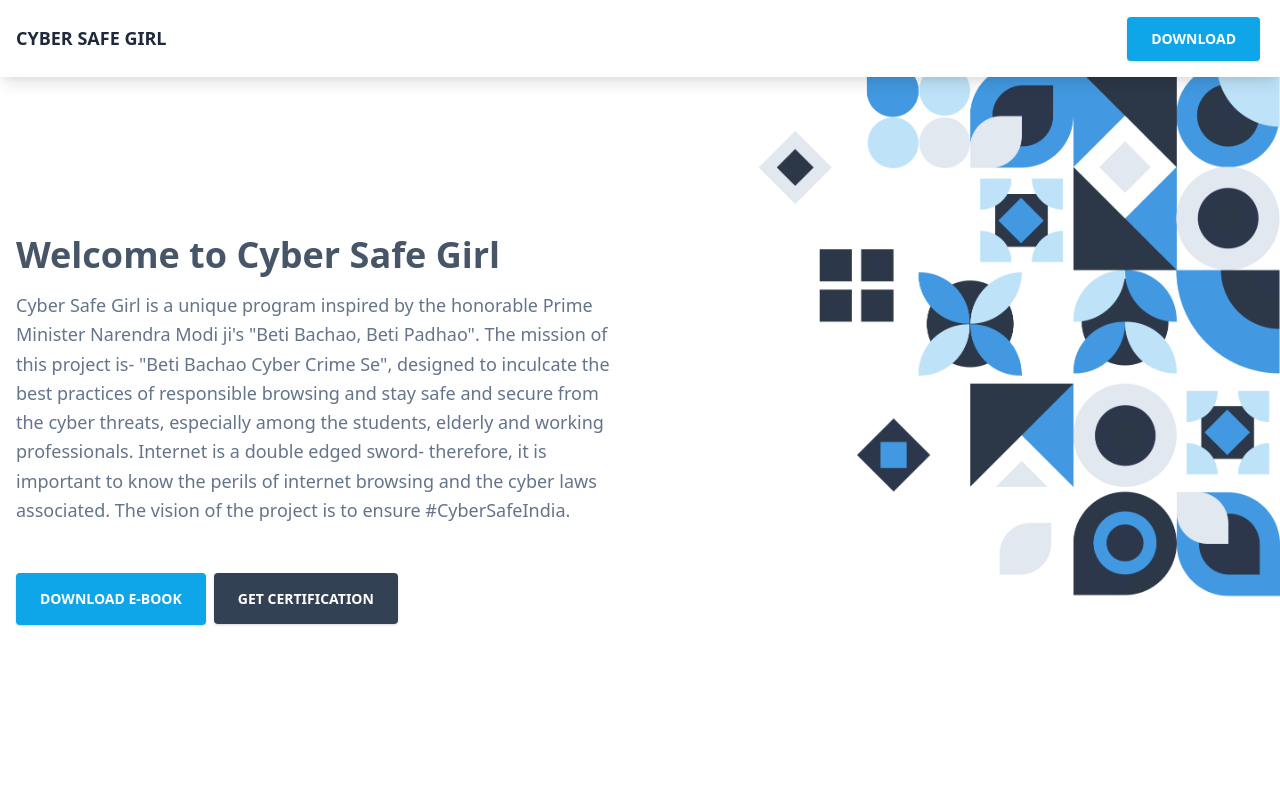
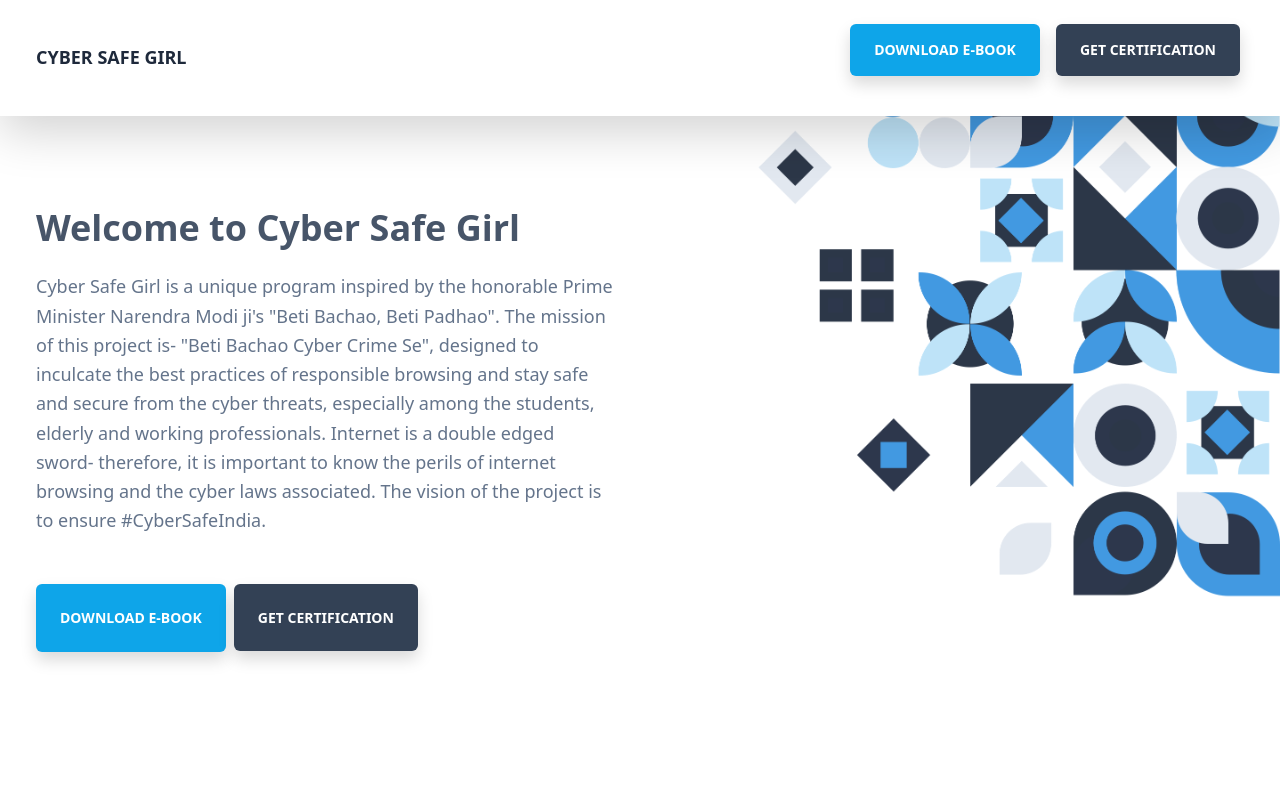
Before and after one commit to Shreyashs98/csg, a React (Create React App) app: page / in a window 1280 px wide. Shown: the top 800 px of the page. Built offline with nearby package versions, Linux system fonts and the light colour scheme.

Commit message:
Navbar Changes

```diff
--- a/package.json
+++ b/package.json
@@ -7,8 +7,10 @@
     "@testing-library/jest-dom": "^5.17.0",
     "@testing-library/react": "^13.4.0",
     "@testing-library/user-event": "^13.5.0",
+    "bootstrap": "^5.3.3",
     "chart.js": "^4.4.3",
     "react": "^18.3.1",
+    "react-bootstrap": "^2.10.4",
     "react-dom": "^18.3.1",
     "react-router-dom": "^6.24.0",
     "react-scripts": "5.0.1",
--- /dev/null
+++ b/src/components/Dropdowns/EbookLang.js
@@ -0,0 +1,22 @@
+import Dropdown from 'react-bootstrap/Dropdown';
+import 'bootstrap/dist/css/bootstrap.min.css';
+
+function BasicExample() {
+  return (
+    <Dropdown>
+      <Dropdown.Toggle className="bg-lightBlue-500 text-white active:bg-lightBlue-600 text-sm font-bold uppercase px-6 py-3 rounded shadow hover:shadow-lg outline-none focus:outline-none lg:mr-1 lg:mb-0 ml-3 mb-3 ease-linear transition-all duration-150"
+ variant="success" id="dropdown-basic">
+        Download E-Book
+      </Dropdown.Toggle>
+
+      <Dropdown.Menu>
+        <Dropdown.Item href="#/action-1">English</Dropdown.Item>
+        <Dropdown.Item href="#/action-2">Marathi</Dropdown.Item>
+        <Dropdown.Item href="#/action-3">Gujarathi</Dropdown.Item>
+        <Dropdown.Item href="#/action-4">Arabic</Dropdown.Item>
+      </Dropdown.Menu>
+    </Dropdown>
+  );
+}
+
+export default BasicExample;
--- /dev/null
+++ b/src/components/Modal/EbookLang.js
@@ -0,0 +1,42 @@
+import { useState } from 'react';
+import Button from 'react-bootstrap/Button';
+import Modal from 'react-bootstrap/Modal';
+
+function Example() {
+  const [show, setShow] = useState(false);
+
+  const handleClose = () => setShow(false);
+  const handleShow = () => setShow(true);
+
+  return (
+    <>
+      <button className="bg-lightBlue-500 text-white active:bg-lightBlue-500 text-sm font-bold uppercase px-6 py-3 rounded shadow hover:shadow-lg outline-none focus:outline-none lg:mr-1 lg:mb-0 ml-3 mb-3 ease-linear transition-all duration-150"
+ onClick={handleShow}>
+        Download E-Book
+      </button>
+
+      <Modal show={show} onHide={handleClose}>
+        <Modal.Header closeButton>
+          <Modal.Title>Download E-Book</Modal.Title>
+        </Modal.Header>
+        <Modal.Body>Choose your preferred language</Modal.Body>
+        <Modal.Footer className='d-flex justify-content-center'>
+          <Button style={{backgroundColor:'#334155'}} href='https://drive.google.com/file/d/1n1wobZm-Pb1cVp2Qs5LV_mA8mJ1dYjBy/view'>
+            English
+          </Button>
+          <Button style={{backgroundColor:'#e2e8f0', color:'#334155'}} href='https://drive.google.com/file/d/17adklhlaJHZvLiDsPg3jvCr5KwrLh7I1/view'>
+            Kannada
+          </Button>
+          <Button style={{backgroundColor:'#334155'}} href='https://drive.google.com/file/d/10JXV24w2D5WgL9D8h4cCk9RfjpPXnAA1/view'>
+            Gujarathi
+          </Button>
+          <Button style={{backgroundColor:'#e2e8f0', color:'#334155'}} href='https://drive.google.com/file/d/1XQEoHLiHKyMTnJxaGwkmXJLVDsr7m-hd/view'>
+            Arabic
+          </Button>
+        </Modal.Footer>
+      </Modal>
+    </>
+  );
+}
+
+export default Example;
--- a/src/components/Navbars/IndexNavbar.js
+++ b/src/components/Navbars/IndexNavbar.js
@@ -1,6 +1,8 @@
 /* eslint-disable */
 import React from "react";
 import { Link } from "react-router-dom";
+import BasicExample from "../Dropdowns/EbookLang";
+import Example from "../Modal/EbookLang";
 // import IndexDropdown from "../Dropdowns/IndexDropdown.js";
 
 export default function Navbar(props) {
@@ -10,12 +12,12 @@
       <nav className="top-0 fixed z-50 w-full flex flex-wrap items-center justify-between px-4 py-4 navbar-expand-lg bg-white shadow-lg">
         <div className="container mx-auto flex flex-wrap items-center justify-between">
           <div className="w-full relative flex justify-between lg:w-auto lg:static lg:block lg:justify-start">
-            <Link
-              to="/"
+            <a
+              href="http://localhost:3000"
               className="text-blueGray-800 text-lg font-bold leading-relaxed inline-block mr-4 py-2 whitespace-nowrap uppercase"
             >
               CYBER SAFE GIRL
-            </Link>
+            </a>
             <button
               className="cursor-pointer text-2xl leading-none px-3 py-1 border border-solid border-transparent rounded bg-transparent block lg:hidden outline-none focus:outline-none"
               type="button"
@@ -83,12 +85,19 @@
               </li>
 
               <li className="flex items-center">
-                <button
+                {/* <button
                   className="bg-lightBlue-500 text-white active:bg-lightBlue-600 text-sm font-bold uppercase px-6 py-3 rounded shadow hover:shadow-lg outline-none focus:outline-none lg:mr-1 lg:mb-0 ml-3 mb-3 ease-linear transition-all duration-150"
                   type="button"
                 >
-                  <i className="fas fa-arrow-alt-circle-down"></i> Download
-                </button>
+                  <i className="fas fa-arrow-alt-circle-down"></i> Download E-Book
+                </button> */}
+                <Example/>
+                <Link
+        to="/auth/login"
+        className="bg-blueGray-700 text-white active:bg-blueGray-700 text-sm font-bold uppercase px-6 py-3 rounded shadow hover:shadow-lg outline-none focus:outline-none lg:mr-1 lg:mb-0 ml-3 mb-3 ease-linear transition-all duration-150"
+        >
+        Get Certification
+      </Link>
               </li>
             </ul>
           </div>
--- a/src/pages/Index.js
+++ b/src/pages/Index.js
@@ -3,6 +3,7 @@
 import { Link } from "react-router-dom";
 import IndexNavbar from "../components/Navbars/IndexNavbar.js";
 import Footer from "../components/Footers/Footer.js";
+import Example from "../components/Modal/EbookLang.js";
 
 export default function Index() {
     const handleClick = () => {
@@ -23,6 +24,7 @@
               Cyber Safe Girl is a unique program inspired by the honorable Prime Minister Narendra Modi ji's "Beti Bachao, Beti Padhao". The mission of this project is- "Beti Bachao Cyber Crime Se", designed to inculcate the best practices of responsible browsing and stay safe and secure from the cyber threats, especially among the students, elderly and working professionals. Internet is a double edged sword- therefore, it is important to know the perils of internet browsing and the cyber laws associated. The vision of the project is to ensure #CyberSafeIndia.
               </p>
               <div className="mt-12">
+                {/* <Example/> */}
                <button
       className="get-started text-white font-bold px-6 py-4 rounded outline-none focus:outline-none mr-1 mb-1 bg-lightBlue-500 active:bg-lightBlue-600 uppercase text-sm shadow hover:shadow-lg ease-linear transition-all duration-150"
       onClick={handleClick}
@@ -32,6 +34,7 @@
       <Link
         to="/auth/login"
         className="github-star ml-1 text-white font-bold px-6 py-4 rounded outline-none focus:outline-none mr-1 mb-1 bg-blueGray-700 active:bg-blueGray-600 uppercase text-sm shadow hover:shadow-lg ease-linear transition-all duration-150"
+
       >
         Get Certification
       </Link>
```
Also changed, not shown: 1 other file (tests, documents, lock files or other folders).
